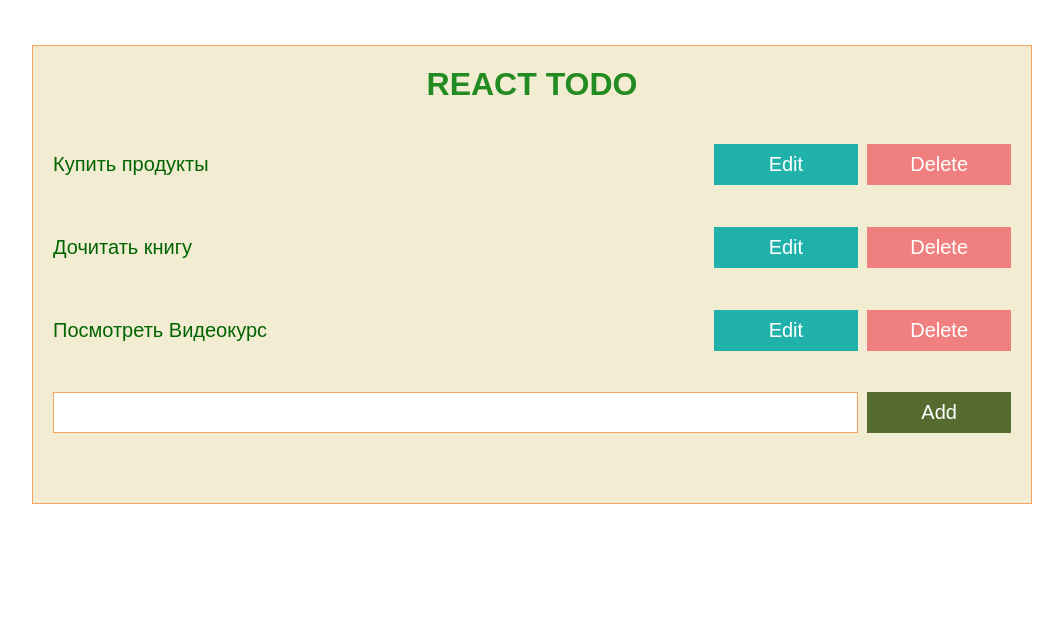
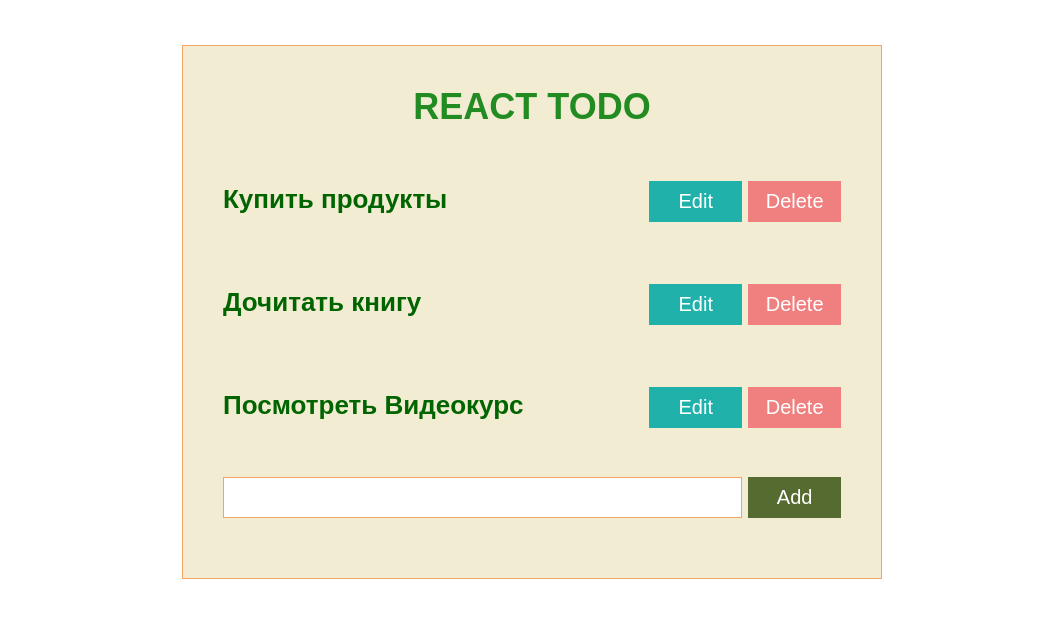
Before and after one commit to kaiaz/react_todo_prj, a React (Create React App) app: page / in a window 1280 px wide. Shown: the top 618 px of the page, without its empty margins (108-1171 px from the left). Built offline with nearby package versions, Linux system fonts and the light colour scheme.

Commit message:
add function body for handleDelete in App.js - this delete todo components if push button delete in current Todo

```diff
--- a/src/App.js
+++ b/src/App.js
@@ -20,12 +20,16 @@ class App extends React.Component {
         alert('edit');
     }
 
-    handleDelete() {
-        alert('delete');
+    handleDelete(id) {
+        let todos = this.state.todos.filter( todo => todo.id !== id );
+
+        this.setState({ todos });
+
+
     }
 
-    handleAdd() {
-        alert('Add');
+    handleAdd(e) {
+
     }
 
     render() {
--- a/src/components/Todo.js
+++ b/src/components/Todo.js
@@ -10,7 +10,7 @@ function Todo(props) {
              <section className='task'>
                  <p className='task-text'>{props.title}</p>
                  <Button name='Edit' className='btn btn-edit' onClick={ () => props.onChange()}/>
-                 <Button name='Delete' className='btn btn-delete' onClick={ () => props.onDelete()}/>
+                 <Button name='Delete' className='btn btn-delete' onClick={ () => props.onDelete(props.id)}/>
              </section>
 
         )
--- a/src/index.css
+++ b/src/index.css
@@ -9,13 +9,12 @@ body {
 }
 
 .App {
-  min-width: 600px;
-  max-width: 1000px;
+  width: 700px;
   margin: 0 auto;
   background: #f2edd2;
   margin-top: 45px;
   border: 1px solid sandybrown;
-  padding: 20px;
+  padding: 40px;
 }
 
 .mainTitle {
@@ -24,11 +23,14 @@ body {
   color: forestgreen;
   margin: 0;
   padding-bottom: 20px;
+  font-weight: 800;
+  font-size: 36px;
 }
 
 .panel {
-  margin-bottom: 30px;
+  padding: 20px 0px;
   font-size: 20px;
+
 }
 
 .taskField {
@@ -46,7 +48,7 @@ body {
   display: inline-block;
   width: 15%;
   font-size: 20px;
-  padding: 9px 10px;
+  padding: 9px 15px;
   background: forestgreen;
   color: #ffffff;
   border: none;
@@ -71,8 +73,8 @@ body {
 .task {
   padding: 10px 0px;
   color: darkgreen;
-  font-size: 20px;
-
+  font-size: 26px;
+  font-weight: 800;
 }
 
 
@@ -82,5 +84,5 @@ body {
 }
 
 .panel {
-  padding: 20px 0;
+
 }
```
